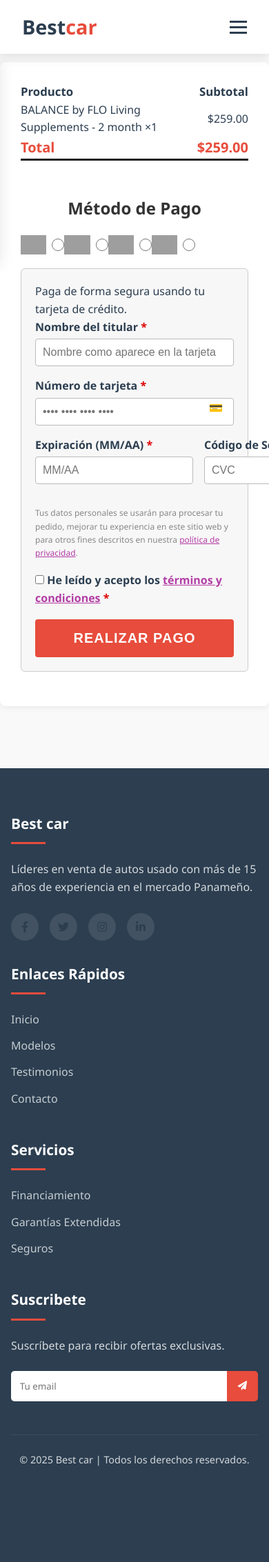
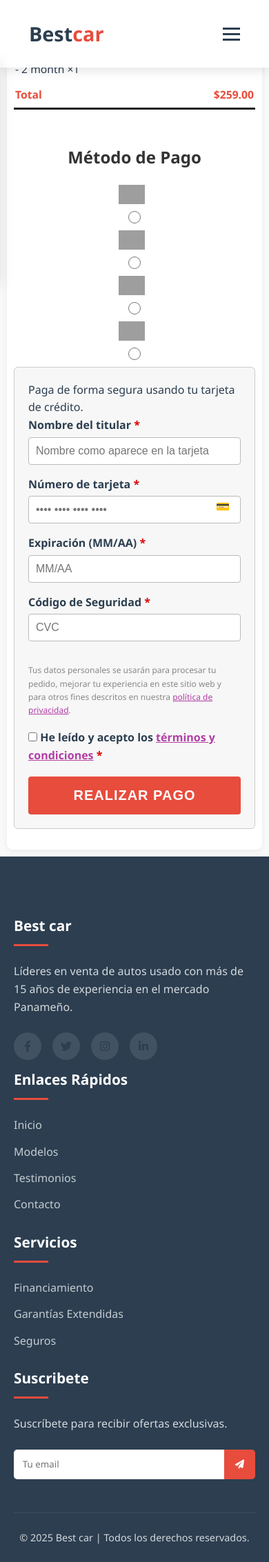
Before and after one commit to Agonzalez17up/Venta_autos_usado, a PHP site: page /pago.html in a window 390 px wide; the page is wider, and only the part inside the window is pictured. Shown: the top 2265 px of that part at 69% size. Before the commit the page ends 2126 px from the top of that part, so only its background shows below. Run offline with PHP 8.4, Linux system fonts and the light colour scheme; grey boxes are pictures that could not be loaded.

Commit message:
Add files via upload

```diff
--- a/style.css
+++ b/style.css
@@ -1208,3 +1208,39 @@
 #cotizacion tr:last-child td {
     border-bottom: 1px solid #bbb !important;
 }
+
+@media (max-width: 768px) {
+  .pg-container, .cotizacion-container, .container {
+    padding: 10px;
+    margin: 10px;
+    max-width: 98vw;
+  }
+  .pg-summary th, .pg-summary td {
+    font-size: 0.98em;
+    padding: 6px 2px;
+  }
+  .pg-form-row {
+    flex-direction: column;
+    gap: 0;
+  }
+  .pg-cards {
+    flex-direction: column;
+    gap: 10px;
+    align-items: flex-start;
+  }
+  .pg-payment-box {
+    margin-top: 10px;
+  }
+  .order-success-modal {
+    padding: 20px 5px;
+    max-width: 98vw;
+  }
+  .footer-links {
+    flex-direction: column;
+    gap: 12px;
+  }
+  .navbar .nav-list {
+    flex-direction: column;
+    gap: 10px;
+  }
+}
```
